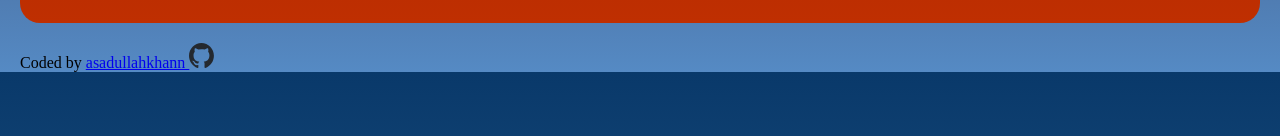
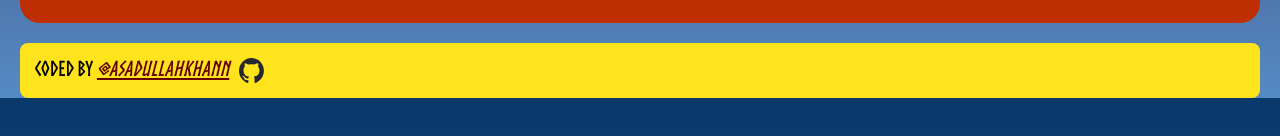
Before and after one commit to asadullahkhann/odin-restaurant-page, a website built with webpack: page src/template.html in a window 1280 px wide. Shown: the part 612-748 px from the top of the page. Built offline with nearby package versions, Linux system fonts and the light colour scheme.

Commit message:
Style the footer

```diff
--- a/src/styles.css
+++ b/src/styles.css
@@ -16,6 +16,11 @@
 @font-face {
     font-family: 'roboto';
     src: url('./Roboto-Regular.ttf');
+}
+
+@font-face {
+    font-family: 'norse-bold';
+    src: url('./Norse-Bold.otf');
 }
 
 :root {
@@ -136,5 +141,26 @@ ul {
 .inner-card img {
     width: 75px;
     height: 75px;
+}
+
+footer {
+    background-color: var(--bg-clr);
+    padding: 15px;
+    border-radius: 8px;
+}
+
+footer p {
+    font-size: 1.3rem;
+    font-family: 'norse-bold';
+}
+
+a {
+    font-style: italic;
+    color: #650000;
+    display: inline-flex;
+    gap: 10px;
+}
+
+a img {
     align-self: center;
 }
--- a/src/template.html
+++ b/src/template.html
@@ -15,6 +15,6 @@
         <nav><button>Home</button><button>Menu</button><button>Legal/Disclaimer</button></nav>
     </header>
     <div id="content"></div>
-    <footer><p>Coded by <a href="https://github.com/asadullahkhann">asadullahkhann <img src="./github-mark.svg" alt="github-mark" width="25px" height="25px"></a></p></footer>
+    <footer><p>Coded by <a href="https://github.com/asadullahkhann">@asadullahkhann <img src="./github-mark.svg" alt="github-mark" width="25px" height="25px"></a></p></footer>
 </body>
 </html>
```
Also changed, not shown: src/Norse-Bold.otf (added).
